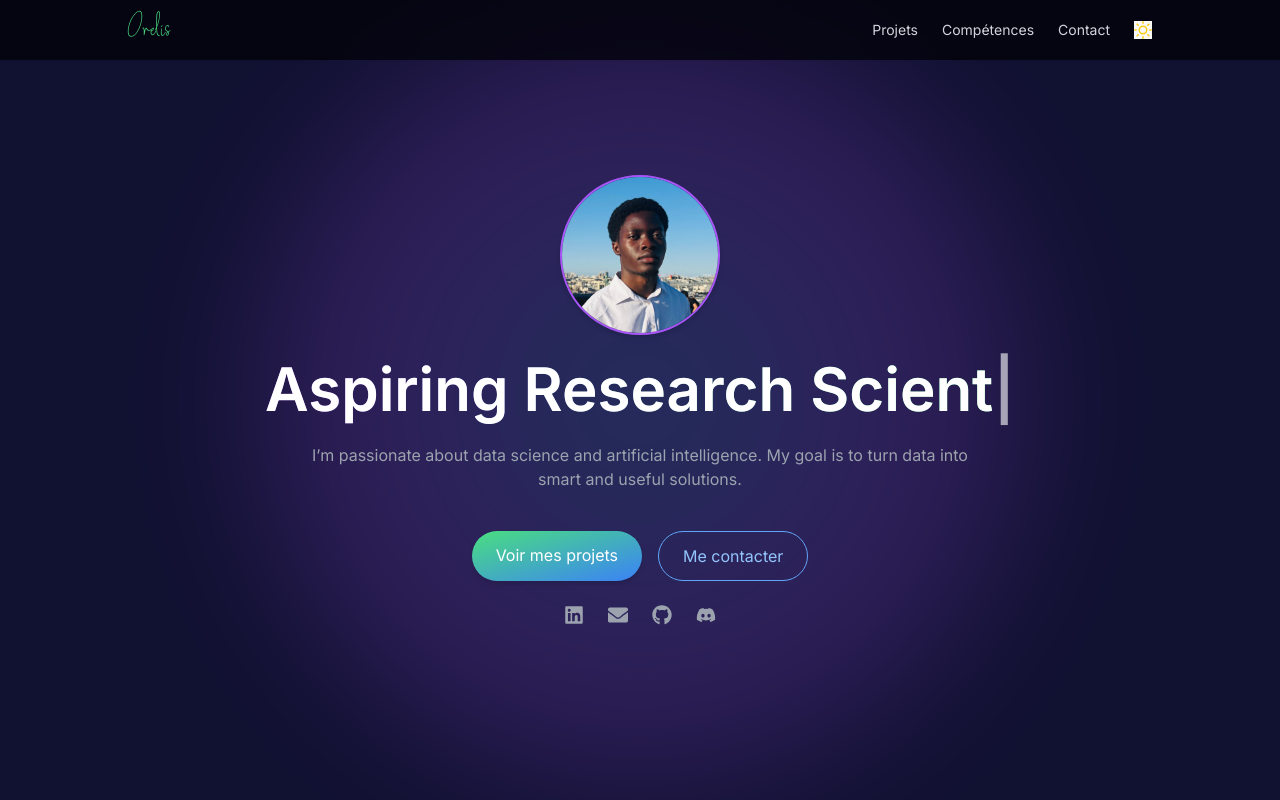
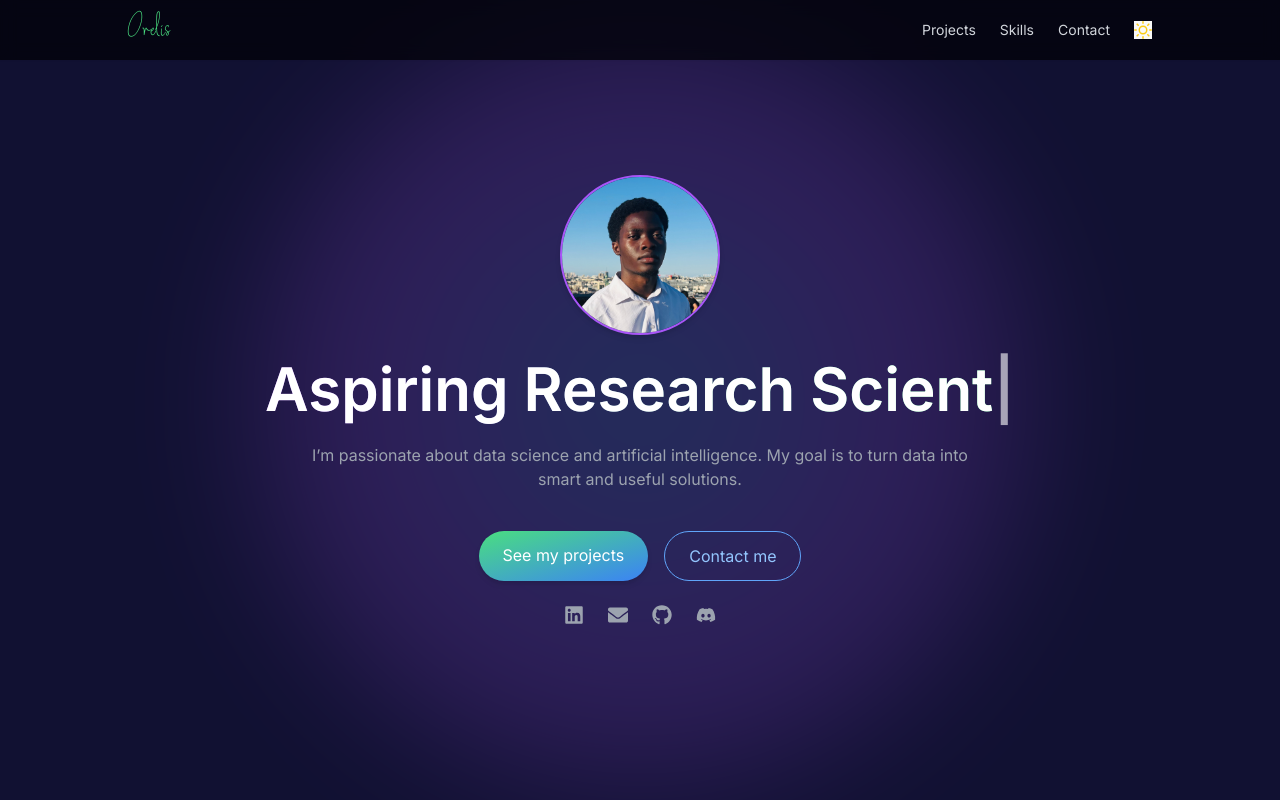
Before and after one commit to alc4ml/mon-portfolio, a React (Vite) app: page / in a window 1280 px wide. Shown: the top 800 px of the page. Built offline with nearby package versions, Linux system fonts and the light colour scheme.

Commit message:
prepare deployment to GitHub Pages

```diff
--- a/src/Components/Home3.jsx
+++ b/src/Components/Home3.jsx
@@ -86,13 +86,13 @@ const Home3 = () => {
             href="#projects"
             className="px-6 py-3 bg-gradient-to-br from-green-400 to-blue-500 hover:text-white text-white rounded-full shadow-md hover:opacity-90 transition"
           >
-            Voir mes projets
+            See my projects
           </a>
           <a
             href="#contact"
             className="px-6 py-3 border border-blue-400 text-blue-300 rounded-full hover:bg-blue-500 hover:text-white transition"
           >
-            Me contacter
+            Contact me
           </a>
         </div>
 
--- a/src/Components/Navbar.jsx
+++ b/src/Components/Navbar.jsx
@@ -20,8 +20,8 @@ const Navbar = () => {
 
         {/* Liens */}
         <nav className="flex items-center gap-6 text-sm text-gray-300 relative">
-          <a href="#projects" className="hover:text-white transition">Projets</a>
-          <a href="#skills" className="hover:text-white transition">Compétences</a>
+          <a href="#projects" className="hover:text-white transition">Projects</a>
+          <a href="#skills" className="hover:text-white transition">Skills</a>
           <a href="#contact" className="hover:text-white transition">Contact</a>
 
           {/* Bouton light mode */}
```
